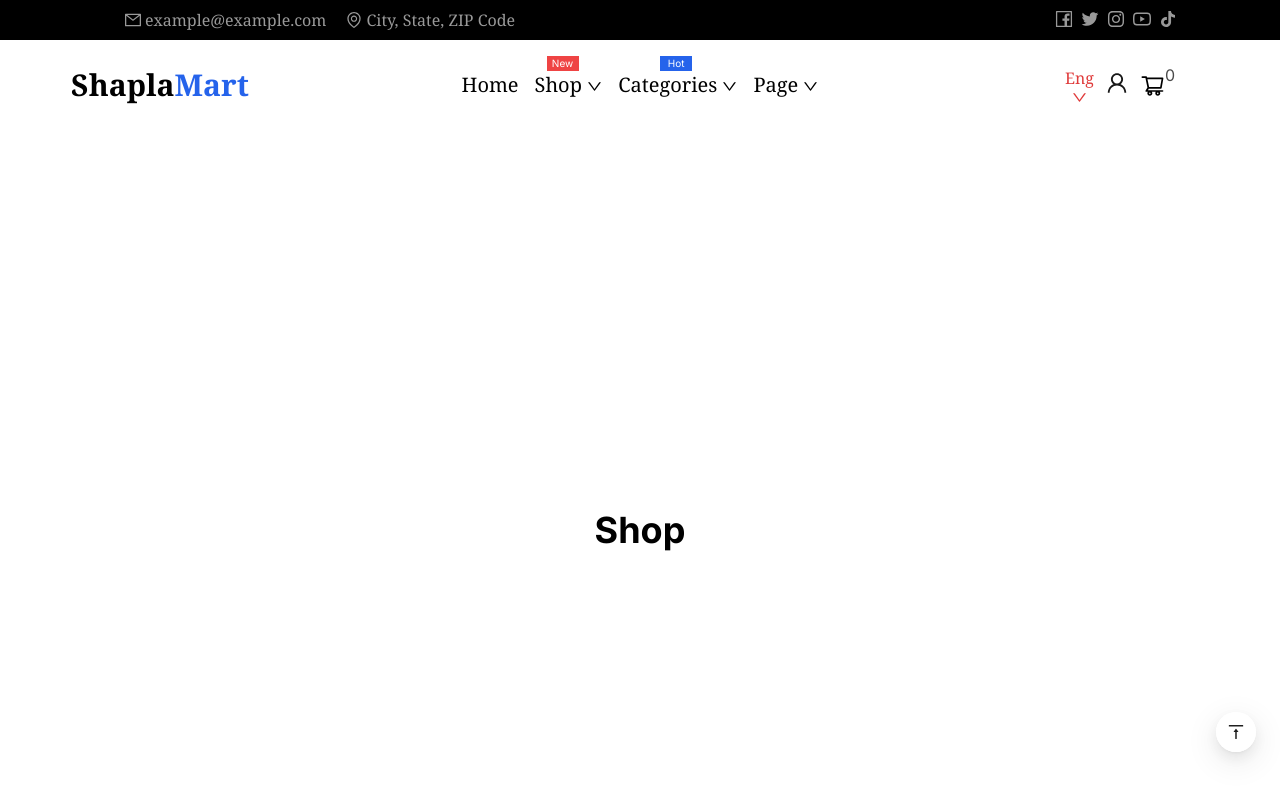
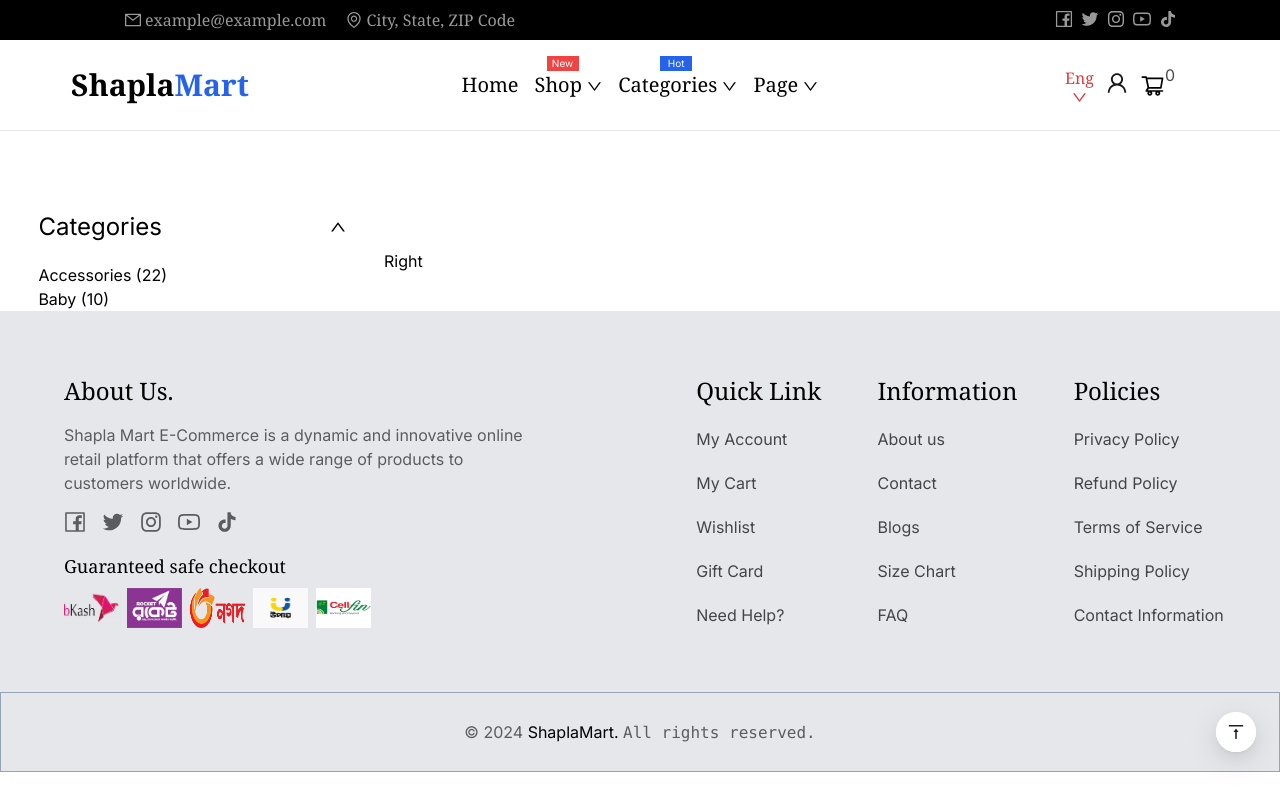
Before and after one commit to akashsdk/shaplamart, a Next.js app: page /shop in a window 1280 px wide. Shown: the top 800 px of the page. Built offline with nearby package versions, Linux system fonts and the light colour scheme.

Commit message:
Update page.tsx

```diff
--- a/src/app/shop/page.tsx
+++ b/src/app/shop/page.tsx
@@ -1,11 +1,23 @@
 // shop.tsx
 "use client";
 import React from "react";
+import { UpOutlined } from "@ant-design/icons";
 
 const Shop: React.FC = () => {
   return (
-    <div className="w-full h-screen flex justify-center items-center">
-      <h1 className="text-4xl font-bold">Shop</h1>
+    <div className="w-full flex justify-center items-center border-t">
+      <div className="w-[30%] mt-20">
+        <button className="w-[80%] ml-[10%] flex justify-between items-center hover:text-blue-600">
+          <p className="text-2xl">Categories</p>
+          <UpOutlined />
+        </button>
+        <div className="w-[80%] ml-[10%] mt-5 flex flex-col justify-start items-start">
+          <button>Accessories (22)</button>
+
+          <button>Baby (10)</button>
+        </div>
+      </div>
+      <div className="w-[70%] mt-20">Right</div>
     </div>
   );
 };
```
